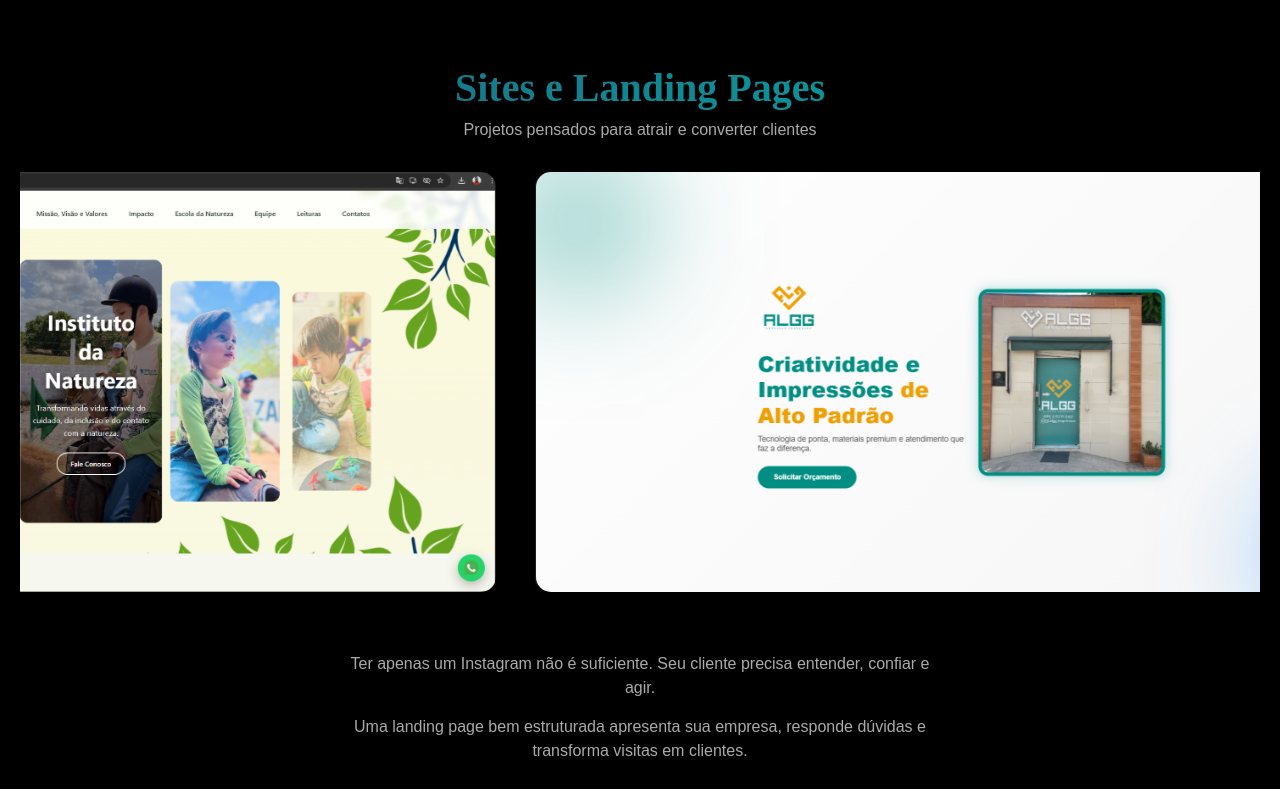
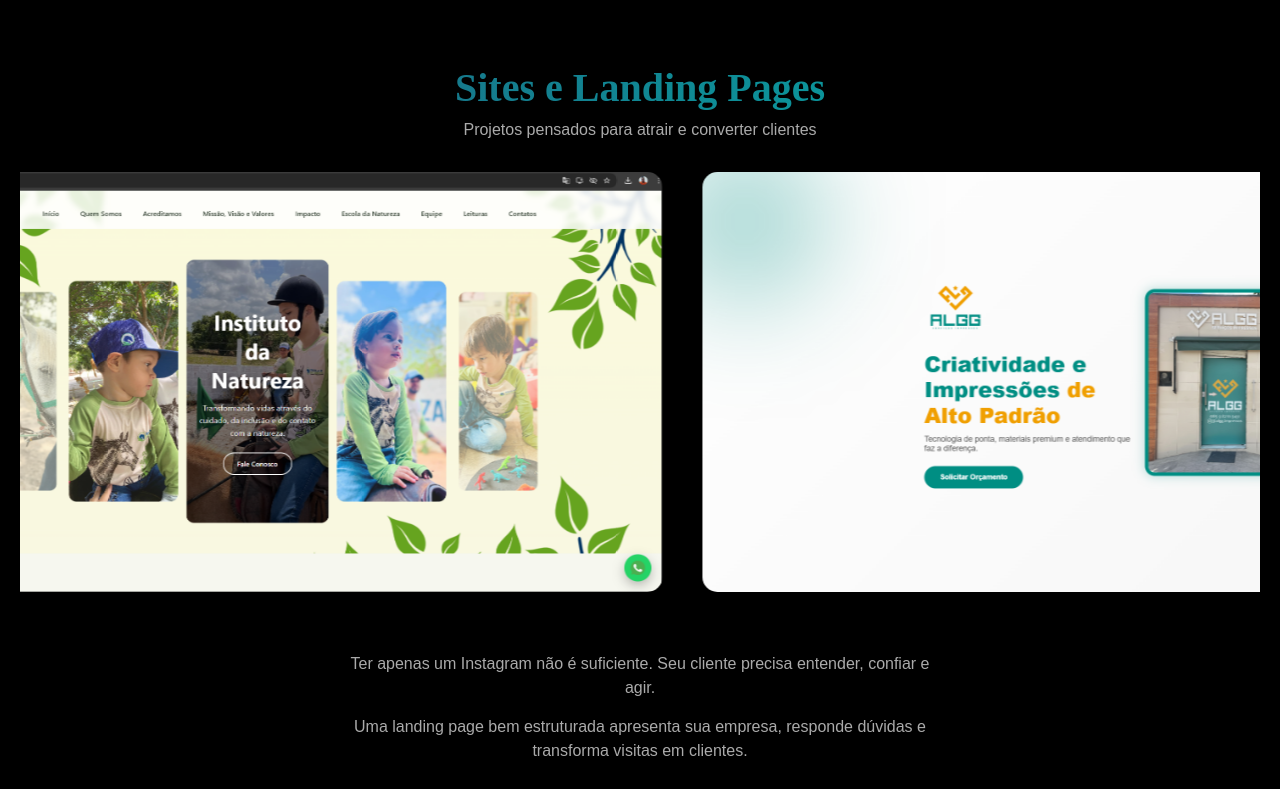
Before and after one commit to brunoferreira126/perfectevolution, a React (Vite) app in the folder perfect-evolution/: page / in a window 1280 px wide. Shown: the part 1978-2767 px from the top of the page. Built offline with nearby package versions, Linux system fonts and the light colour scheme.

Commit message:
fix: melhorias mobile + carrossel otimizado

```diff
--- a/perfect-evolution/src/Components/Portfolio.css
+++ b/perfect-evolution/src/Components/Portfolio.css
@@ -175,6 +175,7 @@
 }
 
 /* ===== RESPONSIVO ===== */
+
 @media (max-width: 768px) {
   .carousel-track .card {
     min-width: 200px;
@@ -218,3 +219,35 @@
   position: relative;
   z-index: 1;
 }
+
+ .carousel-track {
+    animation: scroll 35s linear infinite; /* mais lento */
+  }
+
+  .carousel-track.slow {
+    animation: scroll 50s linear infinite; /* bem mais lento */
+  }
+
+  @media (max-width: 768px) {
+
+  .carousel-track .card {
+    min-width: 260px; /* maior */
+    height: 500px;
+  }
+
+  .carousel-track .card img {
+    object-fit: contain; /* mostra o perfil completo */
+    background: #000;
+  }
+
+}
+
+ .site-card {
+    min-width: 95vw;
+    height: auto; /* 🔥 MUITO IMPORTANTE */
+  }
+
+  .site-card img {
+    object-fit: contain; /* mostra o site inteiro */
+    height: auto;
+  }
```
